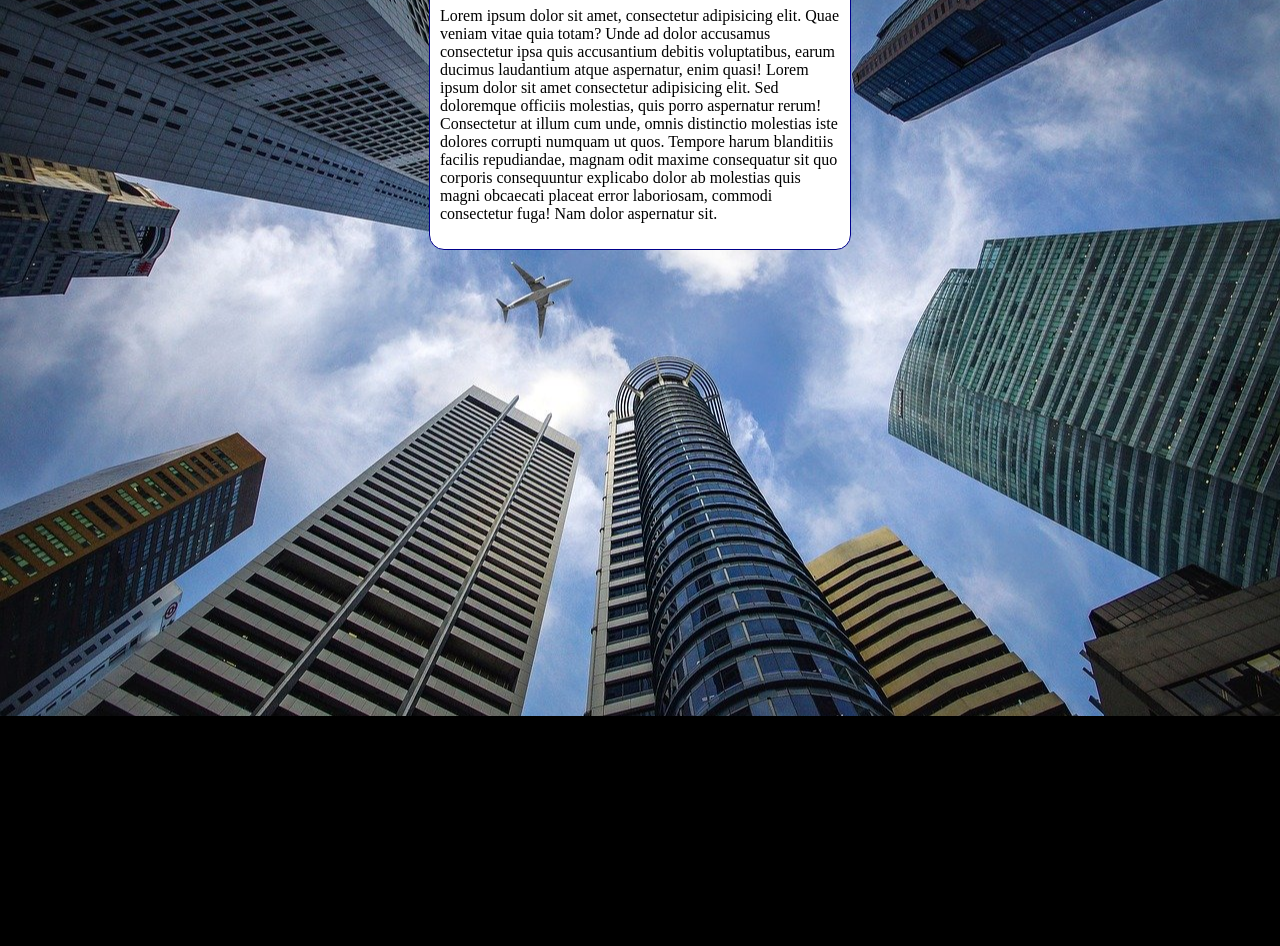
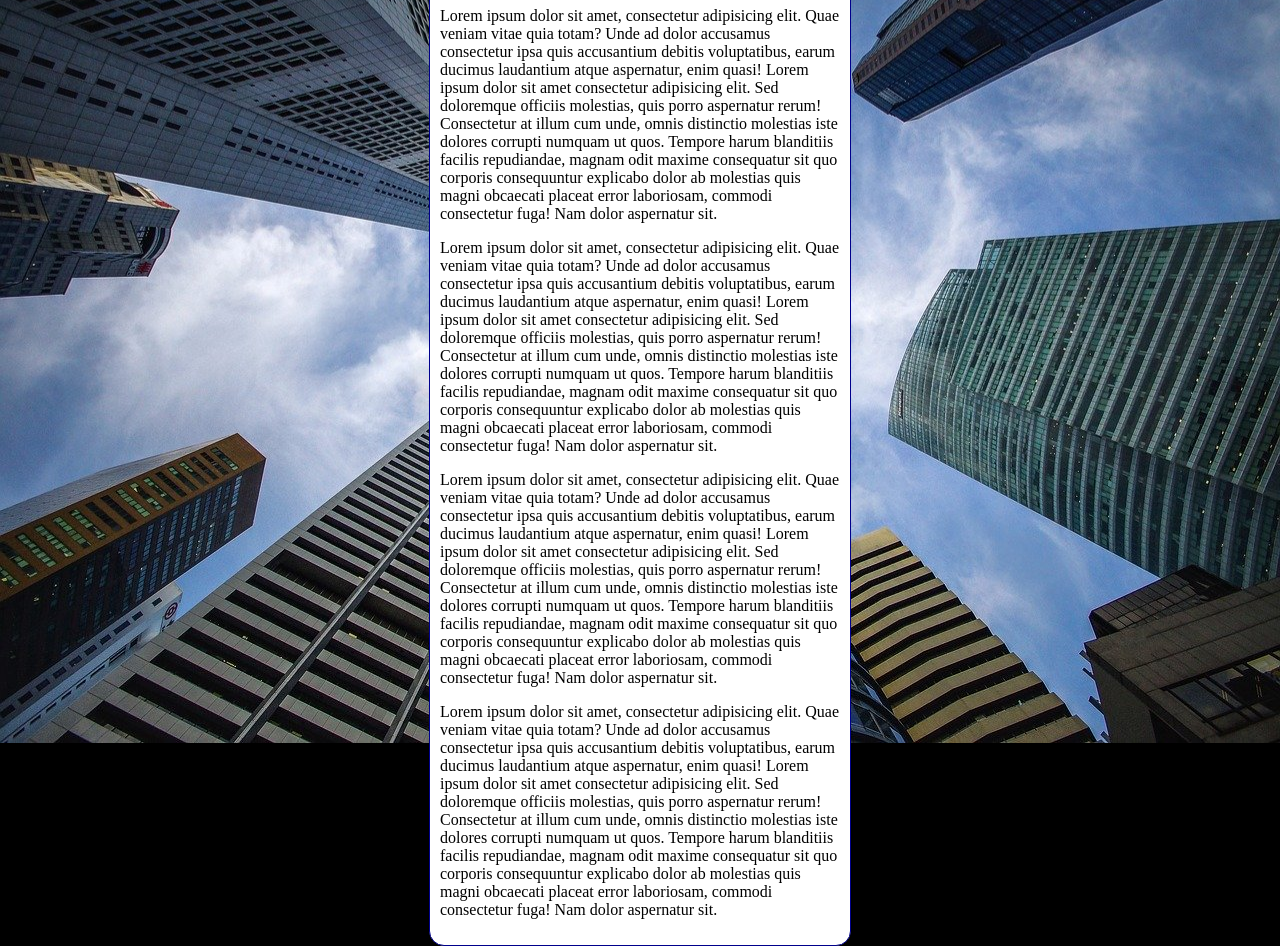
Before and after one commit to brunorodriguees/html-css, a plain HTML site: page exercicios/ex022/fundo006.html in a window 1280 px wide. Shown: the part 84-1030 px from the top of the page. Before the commit the page ends 800 px from the top, so only its background shows below. Drawn offline with Linux system fonts and the light colour scheme.

Commit message:
atualizei o exercício 022

```diff
--- a/exercicios/ex022/fundo006.html
+++ b/exercicios/ex022/fundo006.html
@@ -34,6 +34,21 @@
             Lorem ipsum dolor sit amet consectetur adipisicing elit. Sed doloremque officiis molestias, quis porro aspernatur rerum! Consectetur at illum cum unde, omnis distinctio molestias iste dolores corrupti numquam ut quos.
             Tempore harum blanditiis facilis repudiandae, magnam odit maxime consequatur sit quo corporis consequuntur explicabo dolor ab molestias quis magni obcaecati placeat error laboriosam, commodi consectetur fuga! Nam dolor aspernatur sit.
         </p>
+        <p>
+            Lorem ipsum dolor sit amet, consectetur adipisicing elit. Quae veniam vitae quia totam? Unde ad dolor accusamus consectetur ipsa quis accusantium debitis voluptatibus, earum ducimus laudantium atque aspernatur, enim quasi!
+            Lorem ipsum dolor sit amet consectetur adipisicing elit. Sed doloremque officiis molestias, quis porro aspernatur rerum! Consectetur at illum cum unde, omnis distinctio molestias iste dolores corrupti numquam ut quos.
+            Tempore harum blanditiis facilis repudiandae, magnam odit maxime consequatur sit quo corporis consequuntur explicabo dolor ab molestias quis magni obcaecati placeat error laboriosam, commodi consectetur fuga! Nam dolor aspernatur sit.
+        </p>
+        <p>
+            Lorem ipsum dolor sit amet, consectetur adipisicing elit. Quae veniam vitae quia totam? Unde ad dolor accusamus consectetur ipsa quis accusantium debitis voluptatibus, earum ducimus laudantium atque aspernatur, enim quasi!
+            Lorem ipsum dolor sit amet consectetur adipisicing elit. Sed doloremque officiis molestias, quis porro aspernatur rerum! Consectetur at illum cum unde, omnis distinctio molestias iste dolores corrupti numquam ut quos.
+            Tempore harum blanditiis facilis repudiandae, magnam odit maxime consequatur sit quo corporis consequuntur explicabo dolor ab molestias quis magni obcaecati placeat error laboriosam, commodi consectetur fuga! Nam dolor aspernatur sit.
+        </p>
+        <p>
+            Lorem ipsum dolor sit amet, consectetur adipisicing elit. Quae veniam vitae quia totam? Unde ad dolor accusamus consectetur ipsa quis accusantium debitis voluptatibus, earum ducimus laudantium atque aspernatur, enim quasi!
+            Lorem ipsum dolor sit amet consectetur adipisicing elit. Sed doloremque officiis molestias, quis porro aspernatur rerum! Consectetur at illum cum unde, omnis distinctio molestias iste dolores corrupti numquam ut quos.
+            Tempore harum blanditiis facilis repudiandae, magnam odit maxime consequatur sit quo corporis consequuntur explicabo dolor ab molestias quis magni obcaecati placeat error laboriosam, commodi consectetur fuga! Nam dolor aspernatur sit.
+        </p>
     </main>
 </body>
 </html>
```
